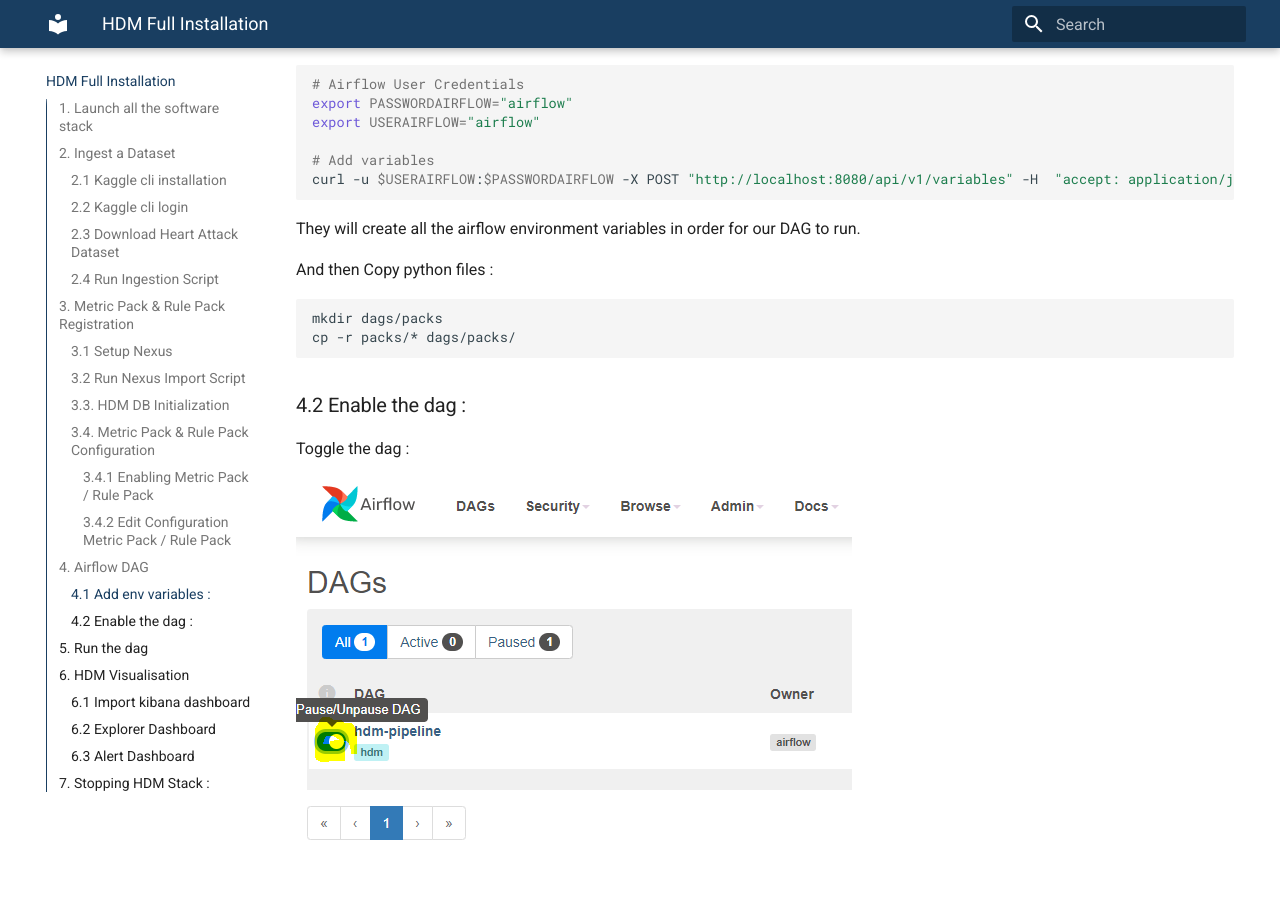
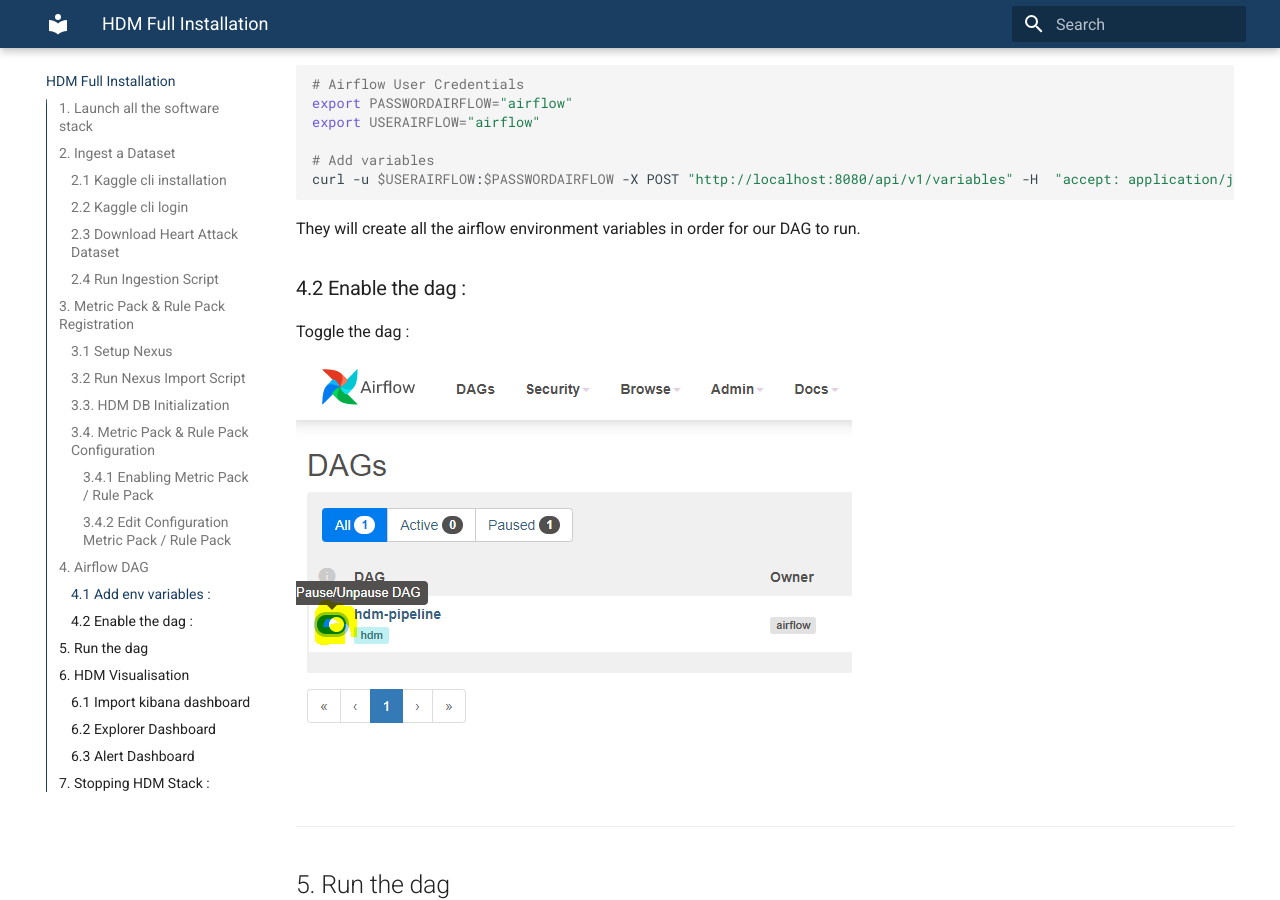
Before and after one commit to curie-data-factory/health-data-metrics, an MkDocs documentation site: the page built from docs/full-installation.md, in a window 1280 px wide and 900 px high, scrolled down 7050 px. Built offline with MkDocs 1.6.1 and Material for MkDocs 9.7.7, drawn with Linux system fonts in a browser that asks for light colours.

Commit message:
update doc

````diff
--- a/docker-compose-airflow.yaml
+++ b/docker-compose-airflow.yaml
@@ -53,6 +53,7 @@ x-airflow-common:
     ENV: 'dev'
   volumes:
     - ./dags:/opt/airflow/dags
+    - ./packs:/packs
     - ./logs:/opt/airflow/logs
     - ./plugins:/opt/airflow/plugins
   user: "${AIRFLOW_UID:-50000}:${AIRFLOW_GID:-50000}"
--- a/docs/full-installation.md
+++ b/docs/full-installation.md
@@ -236,13 +236,6 @@ curl -u $USERAIRFLOW:$PASSWORDAIRFLOW -X POST "http://localhost:8080/api/v1/vari
 
 They will create all the airflow environment variables in order for our DAG to run.
 
-And then Copy python files :
-
-```bash
-mkdir dags/packs
-cp -r packs/* dags/packs/
-```
-
 ### 4.2 Enable the dag :
 
 Toggle the dag :
````
Also changed, not shown: site/db-init.png (added), site/full-installation/index.html, site/search/search_index.json, site/sitemap.xml, 2 other files.
